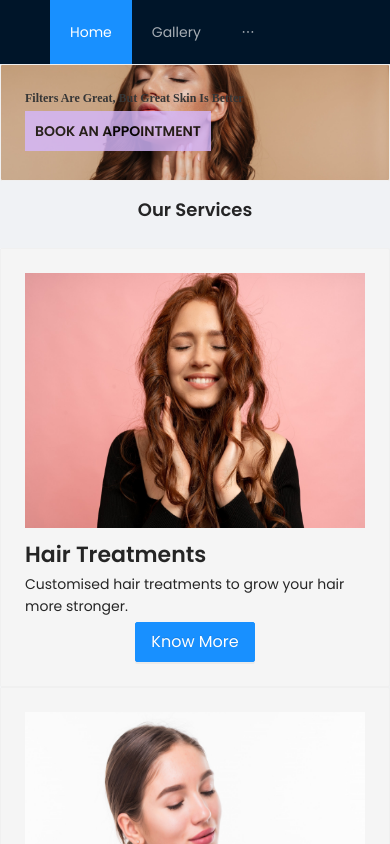
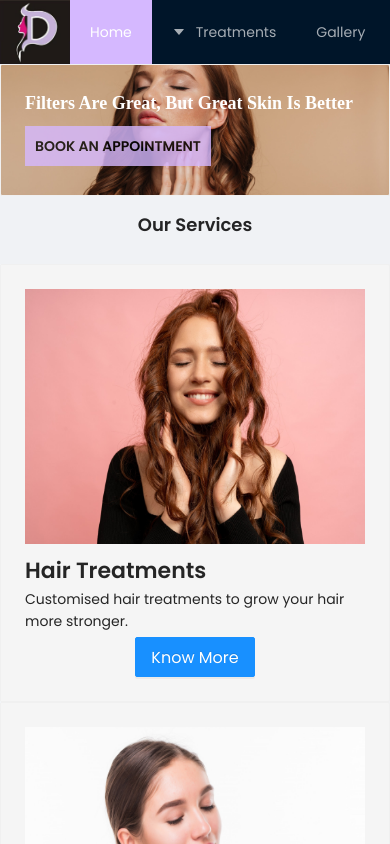
Before and after one commit to imkiran22/define-clinic-website, a Next.js app: page / in a window 390 px wide. Shown: the top 844 px of the page. Built offline with nearby package versions, Linux system fonts and the light colour scheme.

Commit message:
Logo added

```diff
--- a/components/Cards/AppointmentCard.module.scss
+++ b/components/Cards/AppointmentCard.module.scss
@@ -1,5 +1,9 @@
 .appointmentCard {
   display: flex;
+  @media screen and (max-width: 769px) {
+    flex-basis: 250px;
+  }
+
   .ant-card-body {
     align-items: flex-end;
     justify-content: center;
@@ -18,7 +22,8 @@
     justify-content: flex-start;
     @media screen and (max-width: 769px) {
       height: auto;
-      align-items: flex-start;
+      align-items: flex-end;
+      justify-content: flex-start;
     }
   }
   .title {
@@ -42,7 +47,8 @@
     color: #363636;
     font-weight: bold;
     @media screen and (max-width: 769px) {
-      font-size: 12px;
+      font-size: 18px;
+      color: #ffffff;
     }
   }
 }
--- a/components/Header/Header.module.scss
+++ b/components/Header/Header.module.scss
@@ -1,3 +1,15 @@
 .treatmentMenu {
   order: 0 !important;
 }
+
+.header {
+  position: fixed;
+  z-index: 1;
+  width: 100%;
+  display: flex;
+  flex-flow: row nowrap;
+  padding: 0;
+  .logo {
+    flex-basis: 64px;
+  }
+}
--- a/components/Header/Header.tsx
+++ b/components/Header/Header.tsx
@@ -3,6 +3,7 @@ import HeaderStyle from './Header.module.scss';
 import { Layout, Menu } from 'antd';
 import { CaretDownOutlined } from '@ant-design/icons';
 import Link from 'next/link';
+import Image from 'next/image';
 import { HEADER_MENU_ITEMS, TREATMENTS_MENU } from '../../constants/menu';
 const { Header } = Layout;
 
@@ -19,13 +20,11 @@ const HeaderComponent: React.FC = () => {
     );
     return (
       <Header
-        style={{
-          position: "fixed",
-          zIndex: 1,
-          width: "100%"
-        }}
+       className={HeaderStyle.header}
       >
-        <div className="logo" />
+        <div className={HeaderStyle.logo}>
+          <Image alt={'logo'} src={'/logo.jpg'} width={'70%'} height={'64%'} layout="fixed"/>
+        </div>
         <Menu triggerSubMenuAction='click' theme="dark" mode="horizontal" defaultSelectedKeys={["home"]}>
           {renderMenu(HEADER_MENU_ITEMS)}
           <Menu.SubMenu className={HeaderStyle.treatmentMenu} key="SubMenu" title="Treatments" icon={<CaretDownOutlined />}>
--- a/components/Procedures/Procedures.module.scss
+++ b/components/Procedures/Procedures.module.scss
@@ -31,6 +31,9 @@
       &:hover {
         transform: scale(1.2);
         transition: transform linear 0.3s;
+        @media screen and (max-width: 769px) {
+          transform: none;
+        }
       }
     }
     @media screen and (max-width: 769px) {
--- a/constants/about.ts
+++ b/constants/about.ts
@@ -1,4 +1,4 @@
-export const ABOUT_CONTENT = `Define is a cosmetic skin clinic that was build from the scratch with a passion to provide the best aesthetic care in a more ethical way.
+export const ABOUT_CONTENT = `Define skin hair & laser is a cosmetic skin clinic that was build from the scratch with a passion to provide the best aesthetic care in a more ethical way.
 We started our clinic in this year 2022 opened in avadi.
 We believe when knowledge and technology comes in right hands, we can bring the right results.
 Your skin and hair talks so much about you, brings out your confidence to face the world.
--- a/styles/about.scss
+++ b/styles/about.scss
@@ -12,7 +12,7 @@
       display: flex;
       flex-flow: row nowrap;
       @media screen and (max-width: 769px) {
-        flex-flow: column wrap;
+        flex-flow: column nowrap;
       }
       .photo {
         flex: 1;
--- a/styles/globals.scss
+++ b/styles/globals.scss
@@ -27,3 +27,8 @@ a {
     background: black;
   }
 }
+
+.site-layout-background {
+  display: flex;
+  flex-direction: column;
+}
--- a/styles/overides.scss
+++ b/styles/overides.scss
@@ -1,3 +1,14 @@
 /* .ant-layout-header {
   background: white;
 } */
+
+
+.ant-menu.ant-menu-dark .ant-menu-item-selected, .ant-menu-submenu-popup.ant-menu-dark .ant-menu-item-selected {
+  background: #d5b8ff;
+}
+
+.ant-menu-item-active {
+  &:hover {
+    background: #d5b8ff !important;
+  }
+}
```
Also changed, not shown: public/logo.jpg (added).
